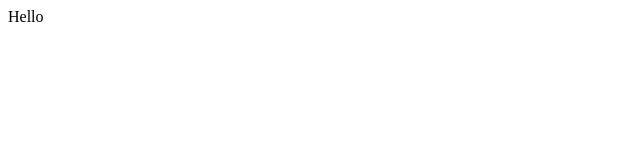
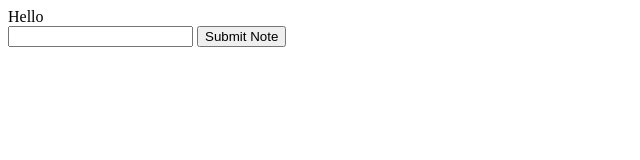
Before and after one commit to samjones1001/note, a website: page index.html in a window 1280 px wide. Shown: the whole page, without its empty margins (0-640 px from the left). Drawn offline with Linux system fonts and the light colour scheme.

Commit message:
closes challenge 10

```diff
--- a/index.html
+++ b/index.html
@@ -9,6 +9,11 @@
 	<div id="view"></div>
 	<div id="app">Hello</div>
 
+	<form id='text' method='post' action='#new'>
+		<input type='textarea'/>
+		<input type='submit' value="Submit Note"/>
+	</form>
+
 
 	<script src="src/note-controller.js"></script>
 	<script src="src/note-model.js"></script>
```
